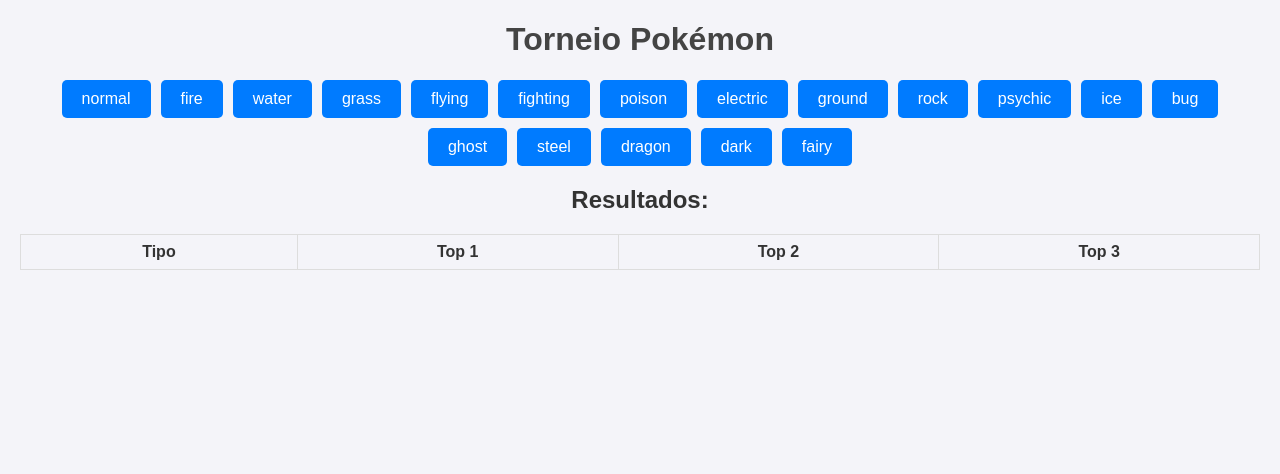
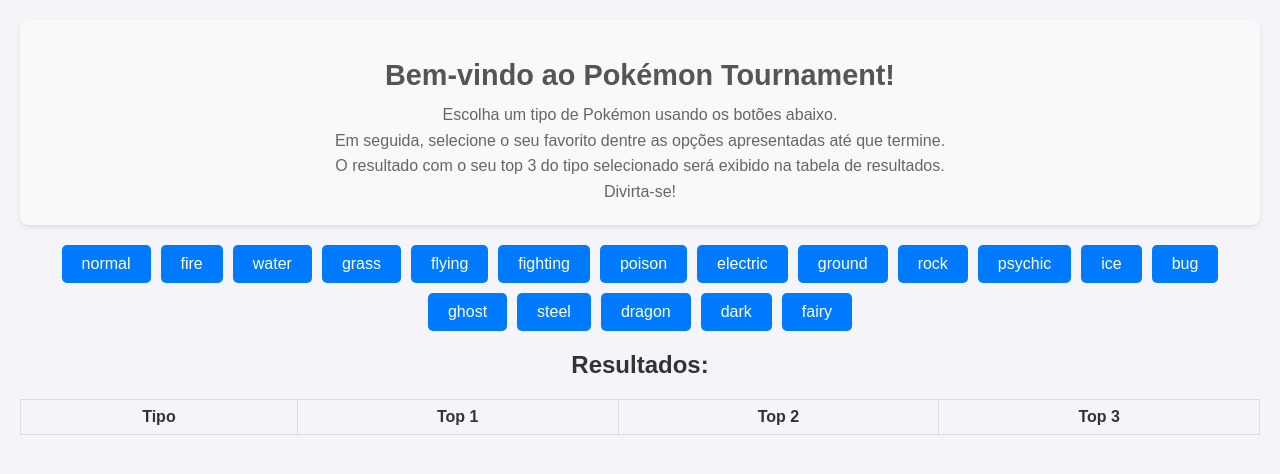
Before and after one commit to fillipe/pokemon-choices, a website with bundled scripts: page index.html in a window 1280 px wide. Built offline with nearby package versions, Linux system fonts and the light colour scheme.

Commit message:
refactor: update tournament page header with instructions and improved styling

```diff
--- a/index.html
+++ b/index.html
@@ -14,7 +14,15 @@
 
 </head>
 <body>
-    <h1>Torneio Pokémon</h1>
+    <header class="instructions">
+        <h1>Bem-vindo ao Pokémon Tournament!</h1>
+        <p>
+            Escolha um tipo de Pokémon usando os botões abaixo.<br>
+            Em seguida, selecione o seu favorito dentre as opções apresentadas até que termine.<br>
+            O resultado com o seu top 3 do tipo selecionado será exibido na tabela de resultados.<br>
+            Divirta-se!
+        </p>
+    </header>
     <div class="type-buttons">
         <!-- Botões dos tipos de Pokémon serão gerados aqui -->
     </div>
--- a/styles.css
+++ b/styles.css
@@ -165,3 +165,26 @@
 .evolution-item.highlight:hover {
     transform: scale(1.1); /* Leve aumento ao passar o mouse */
 }
+
+.instructions {
+    background-color: #f9f9f9; /* Fundo neutro */
+    color: #333; /* Texto escuro e suave */
+    padding: 20px;
+    text-align: center;
+    border-radius: 8px;
+    margin-bottom: 20px;
+    box-shadow: 0 2px 4px rgba(0, 0, 0, 0.1); /* Sombra leve */
+}
+
+.instructions h1 {
+    font-size: 1.8rem;
+    margin-bottom: 10px;
+    color: #555; /* Tom cinza suave para o título */
+}
+
+.instructions p {
+    font-size: 1rem;
+    line-height: 1.6;
+    margin: 0;
+    color: #666; /* Tom levemente mais claro para o texto */
+}
```
